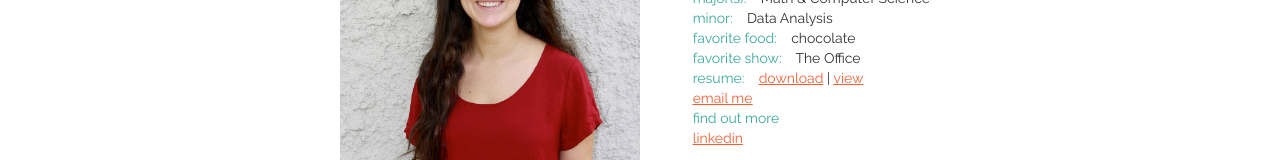
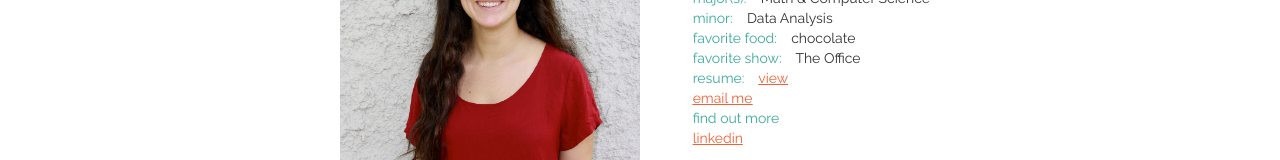
Before and after one commit to ssheppe/ssheppe.github.io, a plain HTML site: page about.html in a window 1280 px wide. Shown: the part 234-394 px from the top of the page. Drawn offline with nearby package versions, Linux system fonts and the light colour scheme.

Commit message:
remove download attempt 2

```diff
--- a/about.html
+++ b/about.html
@@ -48,13 +48,15 @@
 	 				<span class="green">minor:</span> &nbsp;&nbsp; Data Analysis <br>
 	 				<span class="green">favorite food:</span> &nbsp;&nbsp;  chocolate <br>
 	 				<span class="green">favorite show:</span> &nbsp;&nbsp; The Office <br>
-	 				<span class="green">resume:</span> &nbsp;&nbsp; <a class="about_link" href="file:///Users/ssheppe/Desktop/website/public/Resume_2.pdf" download>download</a> |
+	 				<span class="green">resume:</span> &nbsp;&nbsp;
 	 				<a class="about_link" href="public/Resume_2.pdf" target="_blank">view</a> <br>
 	 				<a class="about_link" href="mailto:ssheppe@wesleyan.edu" target="_top"><u>email me</u></a> <br>
 	 				<a class="green" href="#more">find out more</a> <br>
 	 				<a class="about_link" href="https://www.linkedin.com/in/samsheppe">linkedin</a>
 	 			</p>
 	 		</div>
+
+	 		<!--  <a class="about_link" href="~/public/Resume_2.pdf" download>download</a> |  -->
 
 
 	 		<div class="about_story">
```
